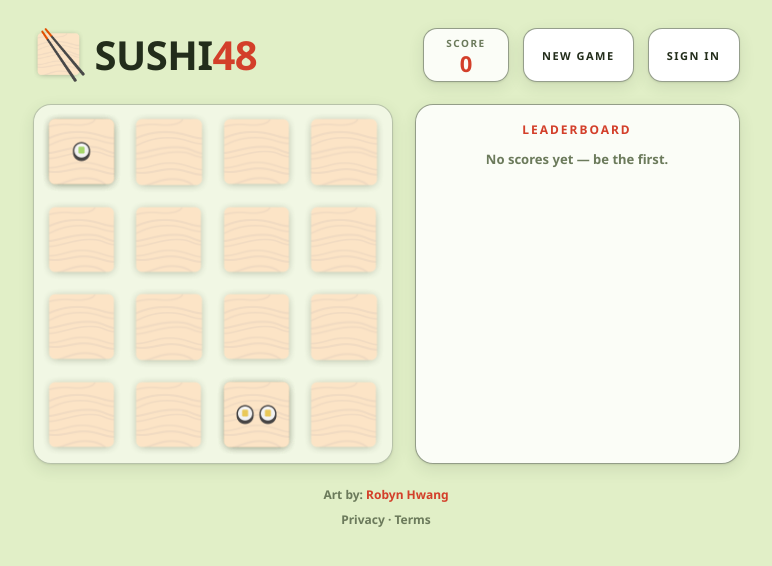
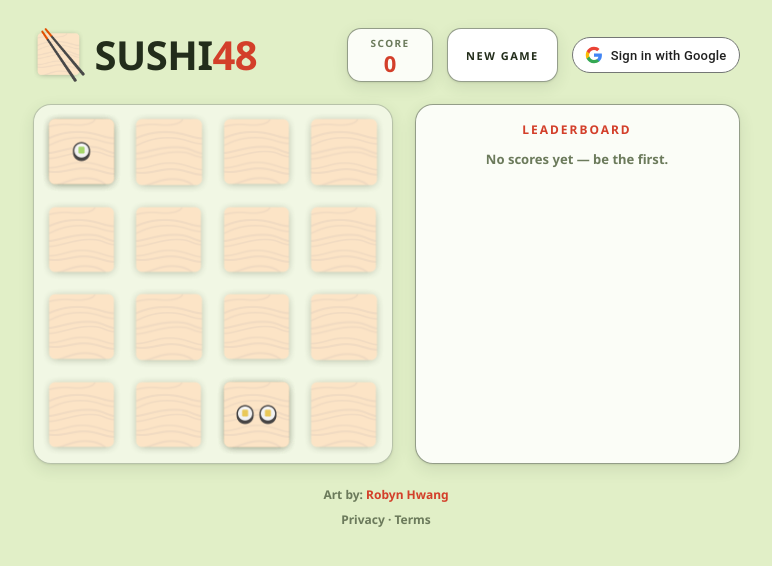
Before and after one commit to ryan-mapa/twenty48, a website with bundled scripts: page public/index.html in a window 1280 px wide. Shown: the whole page, without its empty margins (254-1026 px from the left). Built offline with nearby package versions, Linux system fonts and the light colour scheme; files whose address does not match are found by name.

Commit message:
Use Google's standard sign-in button, and stop steering people into losing progress
The confirm shown when signing in mid-game named the cost but not the
alternative. It now says the game can be finished first and signed into at
posting time, which is the path that loses nothing.

Replaces the plain SIGN IN button and the text link in the overlay with
Google's standard button, built once in source/google-button.js and used in
both places: their four-colour G mark unaltered, the exact phrase, a white
surface and their neutral border. It deliberately does not match the rest
of the palette — recognisability is the point of the standard button, and
Google's branding guidelines do not permit restyling it.

The overlay card widens from 340 to 380 so its two actions still fit on one
row now that the sign-in control sits beneath them.

```diff
--- a/public/2048.js
+++ b/public/2048.js
@@ -1,6 +1,7 @@
 import Game from './source/game.js';
 import Leaderboard from './source/leaderboard.js';
 import Overlay from './source/overlay.js';
+import createGoogleButton from './source/google-button.js';
 import {
     createSession, submitRun, fetchMe, signIn, signOut,
     savePending, loadPending, clearPending,
@@ -27,6 +28,10 @@ document.addEventListener('DOMContentLoaded', async () => {
     // control, which renders before that, can safely test it.
     let game = null;
 
+    // The overlay's sign-in control is the same branded button as the header.
+    const overlaySignIn = createGoogleButton(null);
+    document.getElementById('overlay-signin').appendChild(overlaySignIn);
+
     const overlay = new Overlay({
         root: document.getElementById('gameover'),
         score: document.getElementById('final-score'),
@@ -35,7 +40,7 @@ document.addEventListener('DOMContentLoaded', async () => {
         playAgain: document.getElementById('play-again'),
         nameField: document.getElementById('name-field'),
         nameInput: document.getElementById('player-name'),
-        signInLink: document.getElementById('signin-link')
+        signInLink: overlaySignIn
     }, { onPost: postScore, onPlayAgain: playAgain, onSignIn: startSignIn });
 
     // Shown from page load rather than only at game over, so signing in is
@@ -44,12 +49,7 @@ document.addEventListener('DOMContentLoaded', async () => {
         authEl.replaceChildren();
 
         if (!me.signedIn) {
-            const button = document.createElement('button');
-            button.type = 'button';
-            button.className = 'button';
-            button.textContent = 'SIGN IN';
-            button.addEventListener('click', () => startSignIn());
-            authEl.appendChild(button);
+            authEl.appendChild(createGoogleButton(() => startSignIn(), { compact: true }));
             return;
         }
 
@@ -110,8 +110,11 @@ document.addEventListener('DOMContentLoaded', async () => {
     function startSignIn() {
         if (finishedRun && sessionId) {
             savePending(sessionId, finishedRun);
-        } else if (gameInProgress() &&
-                   !confirm('Signing in starts a new game. Continue?')) {
+        } else if (gameInProgress() && !confirm(
+            'Signing in now will start a new game.\n\n' +
+            'You do not have to sign in first — finish this game and you can ' +
+            'sign in when you post your score, without losing your progress.\n\n' +
+            'Sign in now anyway?')) {
             return;
         }
         signIn();
--- a/public/index.html
+++ b/public/index.html
@@ -56,9 +56,8 @@
                 <button type="button" id="play-again" class="button">PLAY AGAIN</button>
             </div>
 
-            <p class="overlay-signin">
-                <a href="#" id="signin-link">or sign in with Google to claim your name</a>
-            </p>
+            <p class="overlay-signin-note">or claim your name</p>
+            <div class="overlay-signin" id="overlay-signin"></div>
         </div>
     </div>
 </body>
--- /dev/null
+++ b/public/source/google-button.js
@@ -0,0 +1,26 @@
+// The "Sign in with Google" button, per Google's Identity branding
+// guidelines: the four-colour G mark unaltered, the exact phrase, a white
+// surface with their neutral border. Deliberately not restyled to match the
+// rest of the page — the whole value of the standard button is that people
+// recognise it on sight.
+//
+// https://developers.google.com/identity/branding-guidelines
+
+const G_LOGO = `
+<svg class="google-btn-logo" viewBox="0 0 48 48" aria-hidden="true" focusable="false">
+    <path fill="#4285F4" d="M45.12 24.5c0-1.56-.14-3.06-.4-4.5H24v8.51h11.84c-.51 2.75-2.06 5.08-4.39 6.64v5.52h7.11c4.16-3.83 6.56-9.47 6.56-16.17z"/>
+    <path fill="#34A853" d="M24 46c5.94 0 10.92-1.97 14.56-5.33l-7.11-5.52c-1.97 1.32-4.49 2.1-7.45 2.1-5.73 0-10.58-3.87-12.31-9.07H4.34v5.7C7.96 41.07 15.4 46 24 46z"/>
+    <path fill="#FBBC05" d="M11.69 28.18C11.25 26.86 11 25.45 11 24s.25-2.86.69-4.18v-5.7H4.34C2.85 17.09 2 20.45 2 24s.85 6.91 2.34 9.88l7.35-5.7z"/>
+    <path fill="#EA4335" d="M24 10.75c3.23 0 6.13 1.11 8.41 3.29l6.31-6.31C34.91 4.18 29.93 2 24 2 15.4 2 7.96 6.93 4.34 14.12l7.35 5.7c1.73-5.2 6.58-9.07 12.31-9.07z"/>
+</svg>`;
+
+// `onClick` is optional: callers that own the button's behaviour elsewhere
+// (the overlay wires its own controls) pass null and bind it themselves.
+export default function createGoogleButton(onClick, { compact = false } = {}) {
+    const button = document.createElement('button');
+    button.type = 'button';
+    button.className = compact ? 'google-btn google-btn-compact' : 'google-btn';
+    button.innerHTML = `${G_LOGO}<span class="google-btn-label">Sign in with Google</span>`;
+    if (onClick) button.addEventListener('click', onClick);
+    return button;
+}
--- a/public/style.css
+++ b/public/style.css
@@ -387,7 +387,7 @@ h1 {
 
 .overlay-card {
     width: 100%;
-    max-width: 340px;
+    max-width: 380px;
     padding: 28px 26px 22px;
     text-align: center;
     border: 1px solid var(--line-strong);
@@ -474,19 +474,69 @@ h1 {
     flex-wrap: wrap;
 }
 
-.overlay-signin {
-    margin: 18px 0 0;
-    font-size: 12px;
+/* Slightly tighter than the header buttons so both fit on one row inside
+   the card. */
+.overlay-actions .button {
+    padding: 0 13px;
 }
 
-.overlay-signin a {
+.overlay-signin-note {
+    margin: 20px 0 8px !important;
+    font-size: 12px;
     color: var(--muted);
-    text-decoration: underline;
-    text-underline-offset: 2px;
 }
 
-.overlay-signin a:hover {
-    color: var(--accent);
+.overlay-signin {
+    display: flex;
+    justify-content: center;
+}
+
+/* Google sign-in button ---------------------------------------------------
+   Follows Google's Identity branding guidelines: their G mark unaltered,
+   the exact phrase, white surface and their neutral border. Intentionally
+   not restyled to match the rest of the page — recognisability is the point,
+   and altering it is not permitted. */
+
+.google-btn {
+    display: inline-flex;
+    align-items: center;
+    justify-content: center;
+    gap: 10px;
+    height: 40px;
+    padding: 0 14px;
+    border: 1px solid #747775;
+    border-radius: 20px;
+    background-color: #ffffff;
+    color: #1f1f1f;
+    font-family: 'Roboto', 'Noto Sans', -apple-system, BlinkMacSystemFont, sans-serif;
+    font-size: 14px;
+    font-weight: 500;
+    letter-spacing: 0.2px;
+    cursor: pointer;
+    transition: background-color 0.15s, box-shadow 0.15s;
+}
+
+.google-btn:hover {
+    background-color: #f7f8f8;
+    box-shadow: 0 1px 2px rgba(60, 64, 67, 0.3);
+}
+
+.google-btn:active {
+    background-color: #eceded;
+}
+
+.google-btn-logo {
+    width: 18px;
+    height: 18px;
+    flex: 0 0 auto;
+}
+
+/* Header variant: shorter, to sit beside the score and New Game. */
+.google-btn-compact {
+    height: 36px;
+    padding: 0 12px;
+    font-size: 13px;
+    gap: 8px;
 }
 
 /* narrow screens ----------------------------------------------------------- */
```
